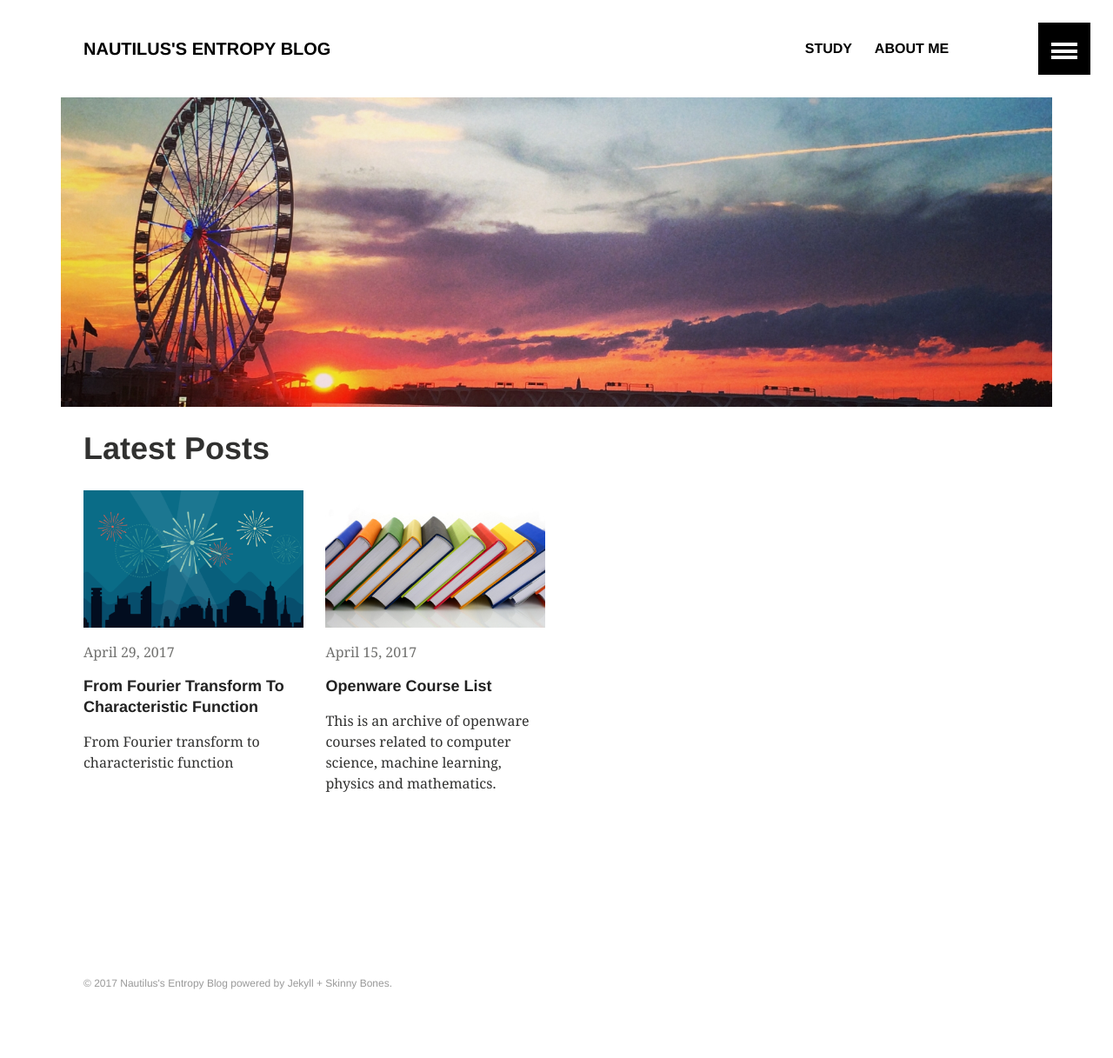
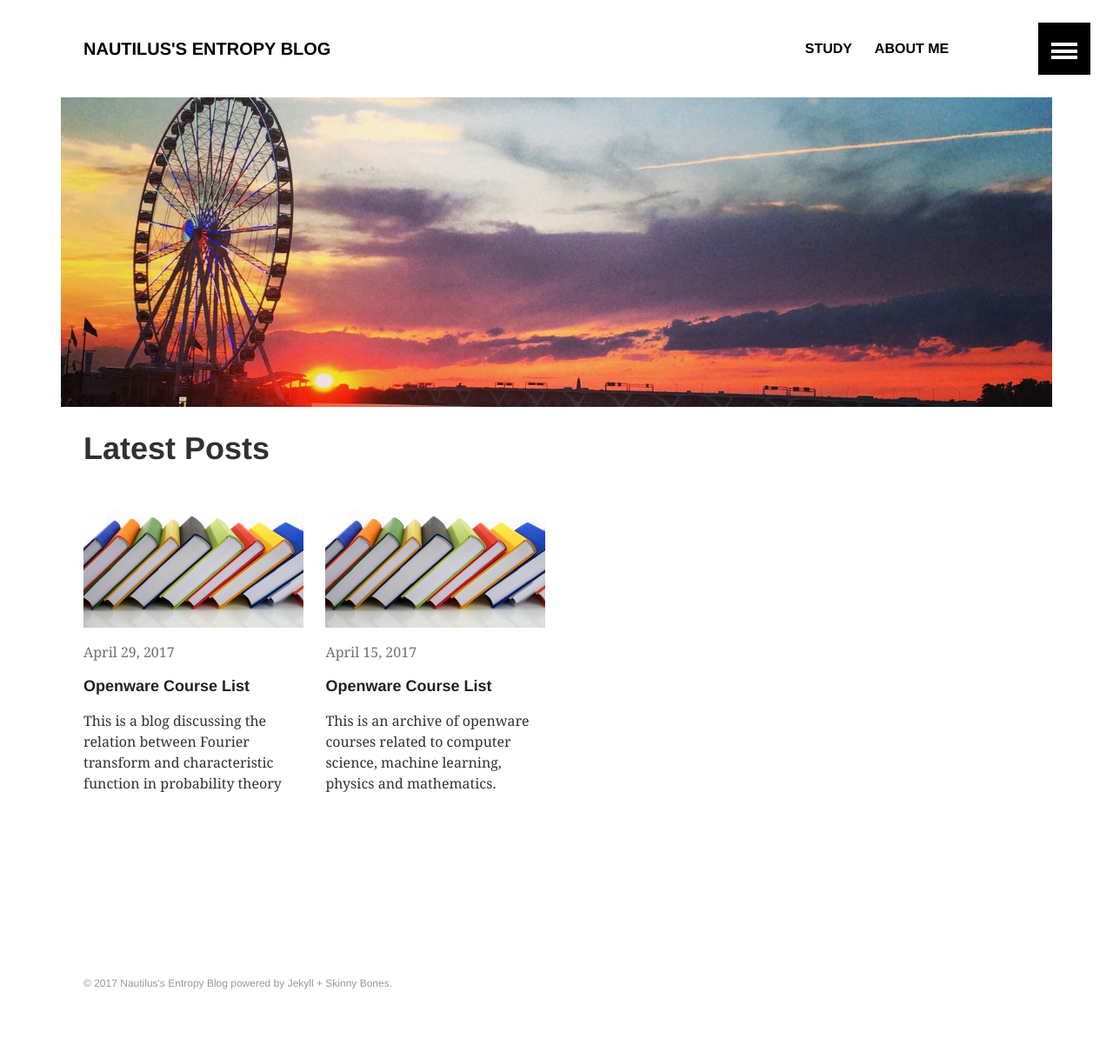
Before and after one commit to alex8937/alex8937.github.io, a Jekyll site: the page built from index.md, in a window 1280 px wide. Shown: the whole page at 87% size. Built offline with Jekyll 4.4.1, drawn with Linux system fonts in a browser that asks for light colours.

Commit message:
Update 2017-04-29-From-Fourier-transform-to-characteristic-function.md

```diff
--- a/_posts/study/2017-04-29-From-Fourier-transform-to-characteristic-function.md
+++ b/_posts/study/2017-04-29-From-Fourier-transform-to-characteristic-function.md
@@ -1,3 +1,14 @@
+---
+layout: article
+title: "Openware Course List"
+categories: study
+comments: true
+image:
+  feature: Stanford-University-1600x500.jpg
+  teaser: study.jpg
+---
+This is a blog discussing the relation between Fourier transform and characteristic function in probability theory
+
 # From Fourier transform to characteristic function
 
-The Fourier transform of a function $f$
+The Fourier transform of a function $$display$$
```
